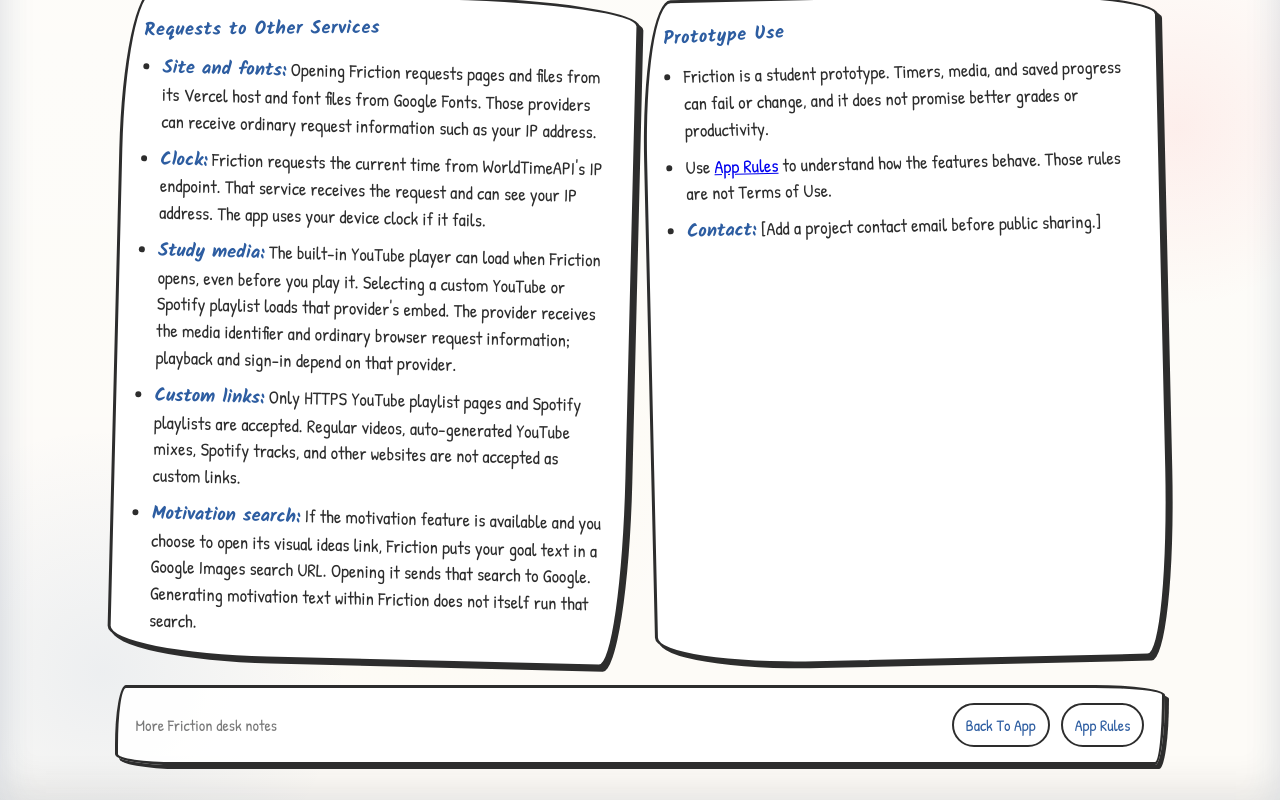
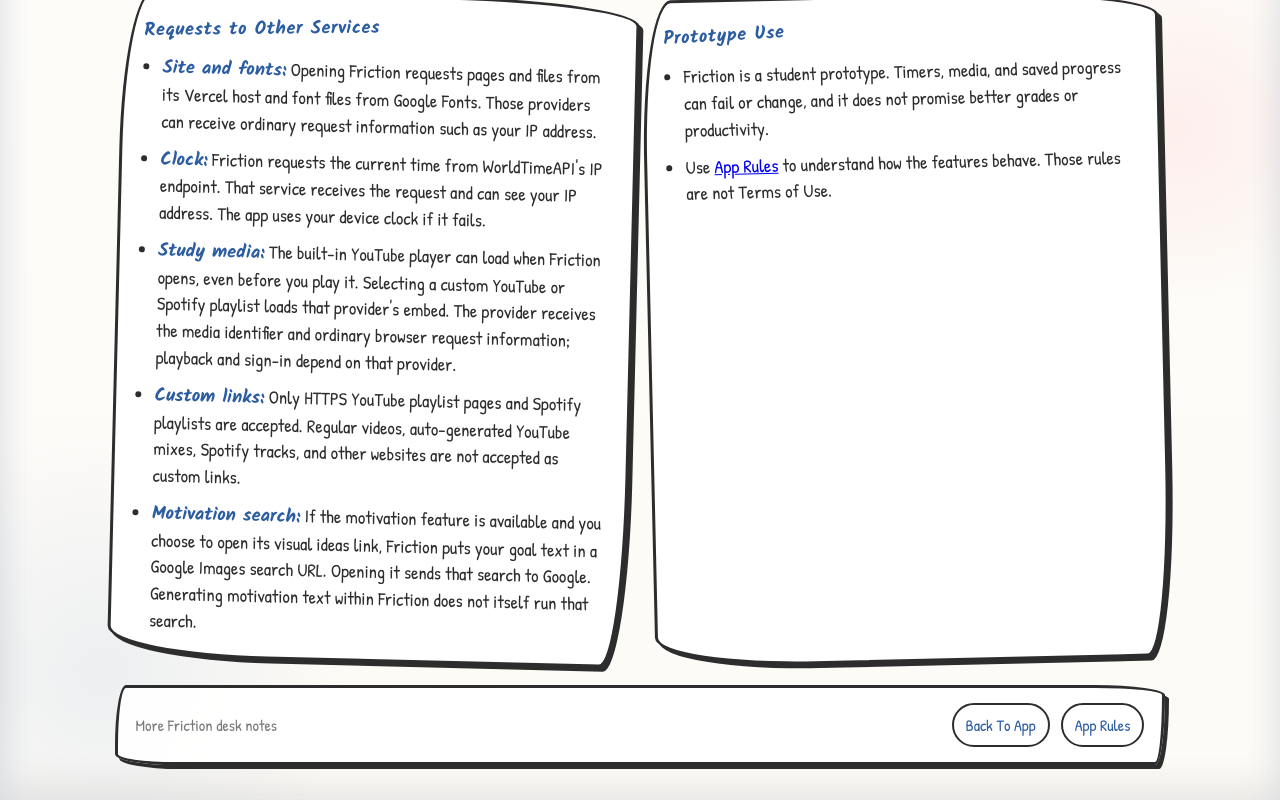
Before and after one commit to SreehanAdigopula/Fricton_all_versions, a website: page policies.html in a window 1280 px wide. Shown: the part 800-1600 px from the top of the page. Drawn offline with Linux system fonts and the light colour scheme.

Commit message:
Remove contact placeholder from privacy page

```diff
--- a/policies.html
+++ b/policies.html
@@ -60,7 +60,6 @@
                 <ul class="policy-list">
                     <li>Friction is a student prototype. Timers, media, and saved progress can fail or change, and it does not promise better grades or productivity.</li>
                     <li>Use <a href="app-rules.html">App Rules</a> to understand how the features behave. Those rules are not Terms of Use.</li>
-                    <li><strong>Contact:</strong> [Add a project contact email before public sharing.]</li>
                 </ul>
             </article>
         </section>
```
